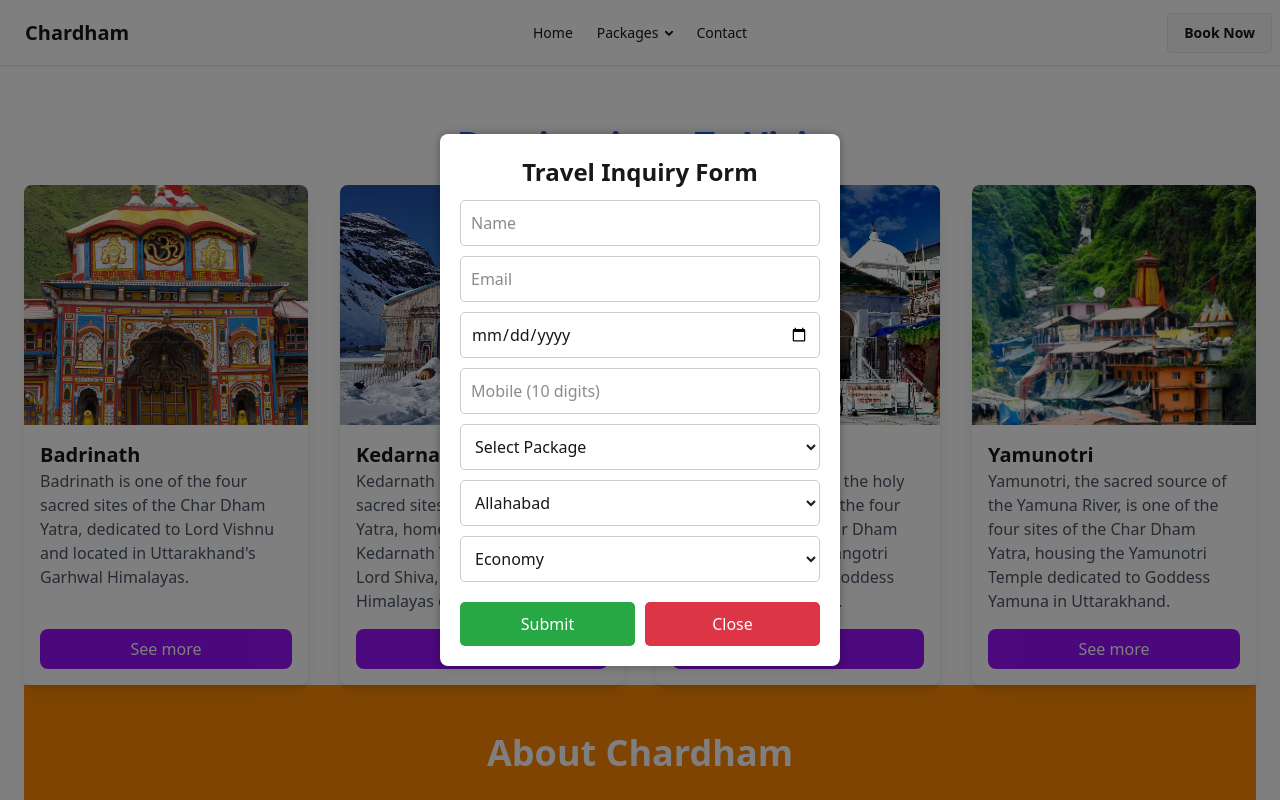
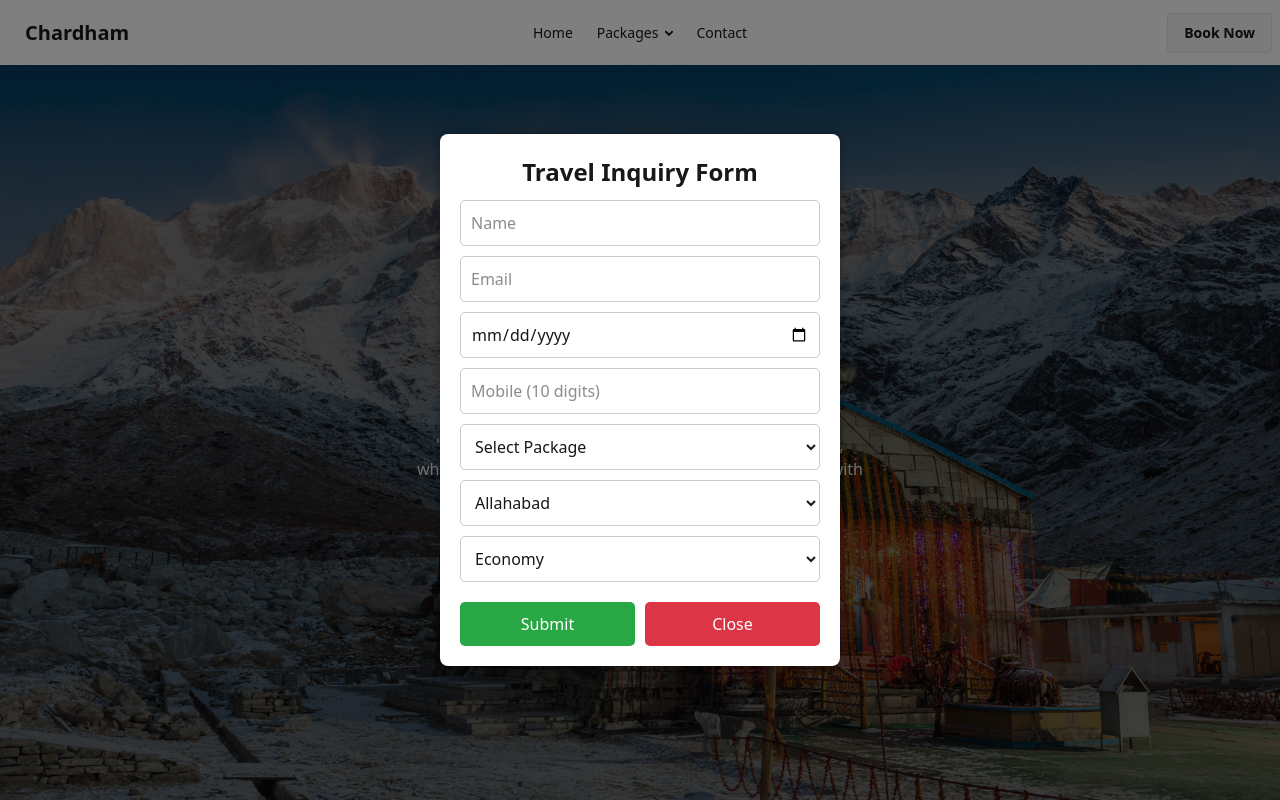
Before and after one commit to mishra6388/chardham, a React (Vite) app: page / in a window 1280 px wide. Shown: the top 800 px of the page. Built offline with nearby package versions, Linux system fonts and the light colour scheme.

Commit message:
Fixed Navbar and BookingForm issue

```diff
--- a/src/Header/Navbar.jsx
+++ b/src/Header/Navbar.jsx
@@ -1,5 +1,6 @@
 import React, { useState } from "react";
 import { Link } from "react-router-dom";
+import BookingForm from "../components/BookingForm"; // ✅ Corrected Import Path
 
 const Navbar = () => {
   const [showForm, setShowForm] = useState(false);
@@ -27,21 +28,22 @@ const Navbar = () => {
             </div>
             <ul
               tabIndex={0}
-              className="menu menu-sm dropdown-content bg-base-100 rounded-box z-1 mt-3 w-52 p-2 shadow"
+              className="menu menu-sm dropdown-content bg-base-100 rounded-box z-10 mt-3 w-52 p-2 shadow"
             >
               <li><Link to="/">Home</Link></li>
               <li>
-                <Link to="#">Parent</Link>
+                <Link to="#">Packages</Link>
                 <ul className="p-2">
-                  <li><Link to="#">Submenu 1</Link></li>
-                  <li><Link to="#">Submenu 2</Link></li>
+                  <li><Link to="#">Economy</Link></li>
+                  <li><Link to="#">Standard</Link></li>
                 </ul>
               </li>
-              <li><Link to="#">Item 3</Link></li>
+              <li><Link to="#">Luxury</Link></li>
             </ul>
           </div>
           <Link className="btn btn-ghost text-xl">Chardham</Link>
         </div>
+
         <div className="navbar-center hidden lg:flex">
           <ul className="menu menu-horizontal px-1">
             <li><Link to="/">Home</Link></li>
@@ -58,13 +60,14 @@ const Navbar = () => {
             <li><Link to="/contact">Contact</Link></li>
           </ul>
         </div>
+
         <div className="navbar-end">
           <button className="btn" onClick={() => setShowForm(true)}>Book Now</button>
         </div>
       </div>
 
       {/* Show Popup Form when Book Now is clicked */}
-      {/* {showForm && <BookingForm onClose={() => setShowForm(false)} />} */}
+      {showForm && <BookingForm onClose={() => setShowForm(false)} />}
     </>
   );
 };
--- a/src/Pages/Home.jsx
+++ b/src/Pages/Home.jsx
@@ -4,18 +4,26 @@ import Kedarnath from '../components/Kedarnath';
 import Gangotri from '../components/Gangotri';
 import Yamunotri from '../components/Yamunotri';
 import Aboutchardham from '../components/Aboutchardham';
-import PopupForm from '../components/PopupForm ';
+import PopupForm from '../components/PopupForm';
+import Kedarnathdate from '../components/Kedarnathdate';
+import Badrinathdate from '../components/Badrinathdate';
+import Gangotridate from '../components/Gangotridate';
+import Yamunotridate from '../components/Yamunotridate';
+import HeroSection from '../components/HeroSection'; // ✅ Fixed missing usage
 
 const Home = () => {
   return (
-    <div className="container mx-auto px-6 py-10">
+    <div>
+      {/* Hero Section */}
+      <HeroSection />
+
       {/* Centered Heading */}
       <div className="flex justify-center items-center my-5">
         <h1 className="text-4xl font-bold text-blue-600">Destinations To Visit</h1>
       </div>
 
       {/* Responsive Grid for Cards */}
-      <div className="grid grid-cols-1 md:grid-cols-2 lg:grid-cols-4 gap-8">
+      <div className="grid grid-cols-1 md:grid-cols-2 lg:grid-cols-4 gap-8 px-5 py-5">
         <Badrinath />
         <Kedarnath />
         <Gangotri />
@@ -25,16 +33,16 @@ const Home = () => {
       <Aboutchardham />
 
       <div className="flex justify-center py-10 text-center">
-        <h2 className="font-bold text-blue text-4xl">Opening & Closing Dates Of Chardham Yatra</h2>
+        <h2 className="font-bold text-blue-600 text-4xl">Opening & Closing Dates Of Chardham Yatra</h2>
       </div>
 
-      {/* Removed image of opening date and component */}
-      {/* <div className="grid grid-cols-1 md:grid-cols-2 gap-6 px-4 md:px-10">
-         <Kedarnathdate />
-         <Badrinathdate />
-         <Gangotridate />
-         <Yamunotridate />
-      </div> */}
+      {/* Grid for Opening & Closing Dates */}
+      <div className="grid grid-cols-1 md:grid-cols-2 gap-6 px-4 md:px-10">
+        <Kedarnathdate />
+        <Badrinathdate />
+        <Gangotridate />
+        <Yamunotridate />
+      </div>
 
       <PopupForm />
     </div>
```
Also changed, not shown: src/components/PopupForm.jsx (renamed from src/components/PopupForm .jsx).
